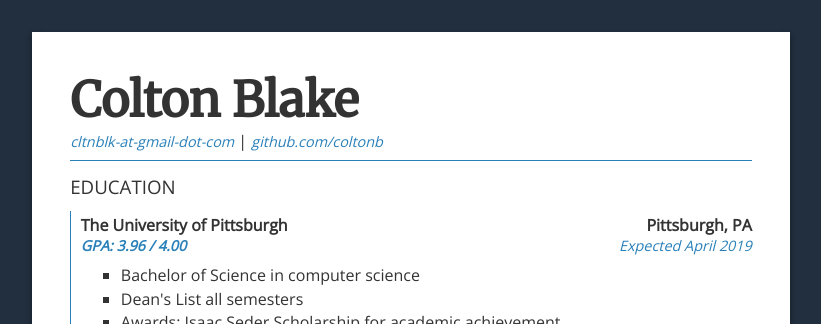
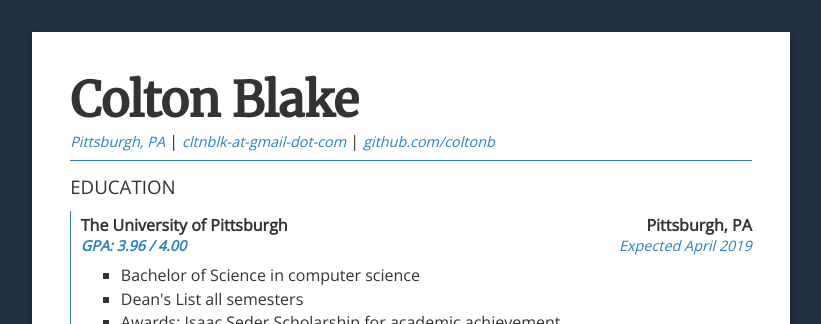
Before and after one commit to coltonb/resume, a Jekyll site: the page built from index.html, in a window 1280 px wide. Shown: the top 324 px of the page, without its empty margins (229-1050 px from the left). Built offline with Jekyll 4.4.1, drawn with Linux system fonts in a browser that asks for light colours.

Commit message:
Added location

```diff
--- a/index.html
+++ b/index.html
@@ -7,8 +7,8 @@ layout: default
     <div id="paper-header">
       <h1>Colton Blake</h1>
       <div id="contact-info">
-        <em>cltnblk-at-gmail-dot-com</em>
-        |
+        <em>Pittsburgh, PA</em> |
+        <em>cltnblk-at-gmail-dot-com</em> |
         <em>
           <a href="https://github.com/coltonb">github.com/coltonb</a>
         </em>
```
